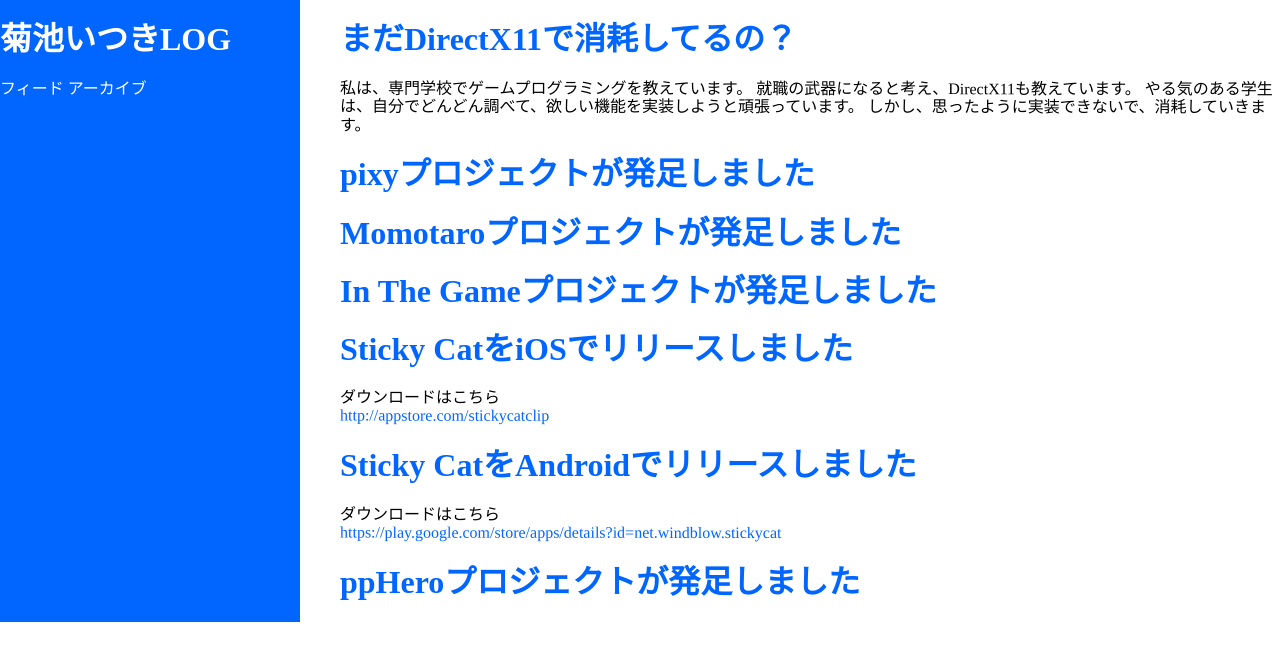
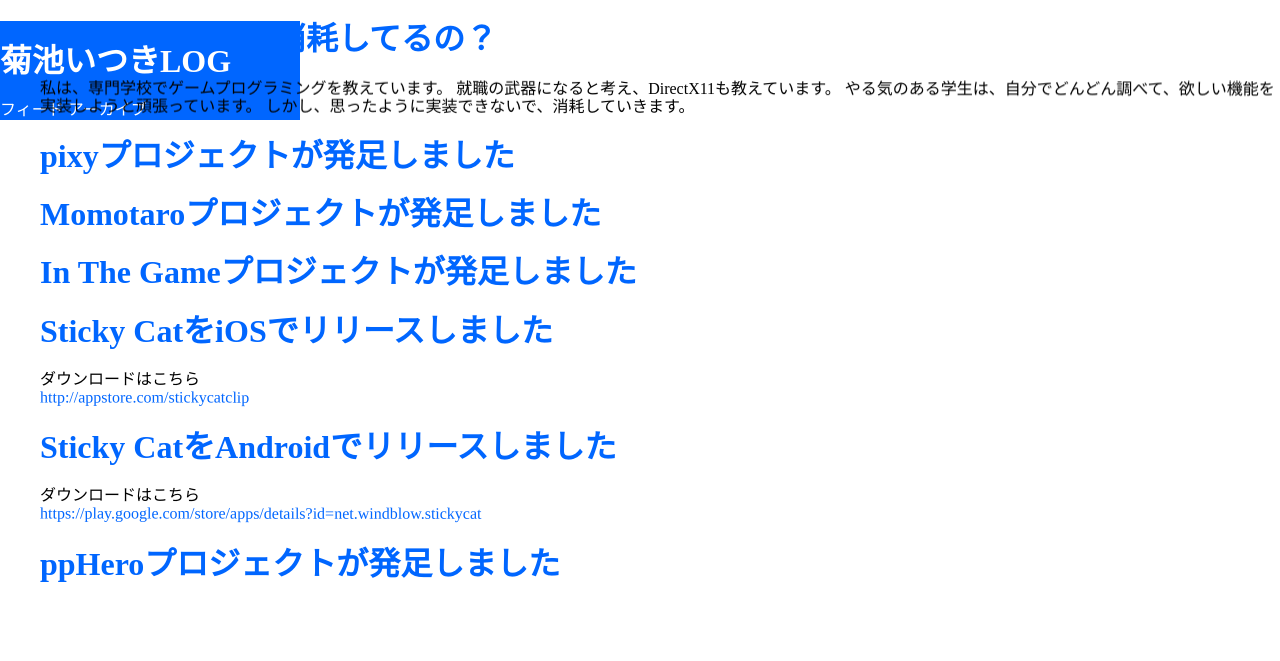
Before and after one commit to itukikikuti/windblow.net, a Jekyll site: the page built from index.html, in a window 1280 px wide. Shown: the top 661 px of the page. Built offline with Jekyll 4.4.1, drawn with Linux system fonts in a browser that asks for light colours; some web fonts are replaced.

Commit message:
Update style.scss

```diff
--- a/css/style.scss
+++ b/css/style.scss
@@ -12,10 +12,8 @@ a {
     color: $color;
     text-decoration: none;
 }
-body {
-    display: flex;
-}
 header {
+    position: fixed;
     width: 300px;
     background: $color;
     a {
@@ -23,5 +21,4 @@ header {
     }
 }
 main {
-    flex: 1;
 }
```
